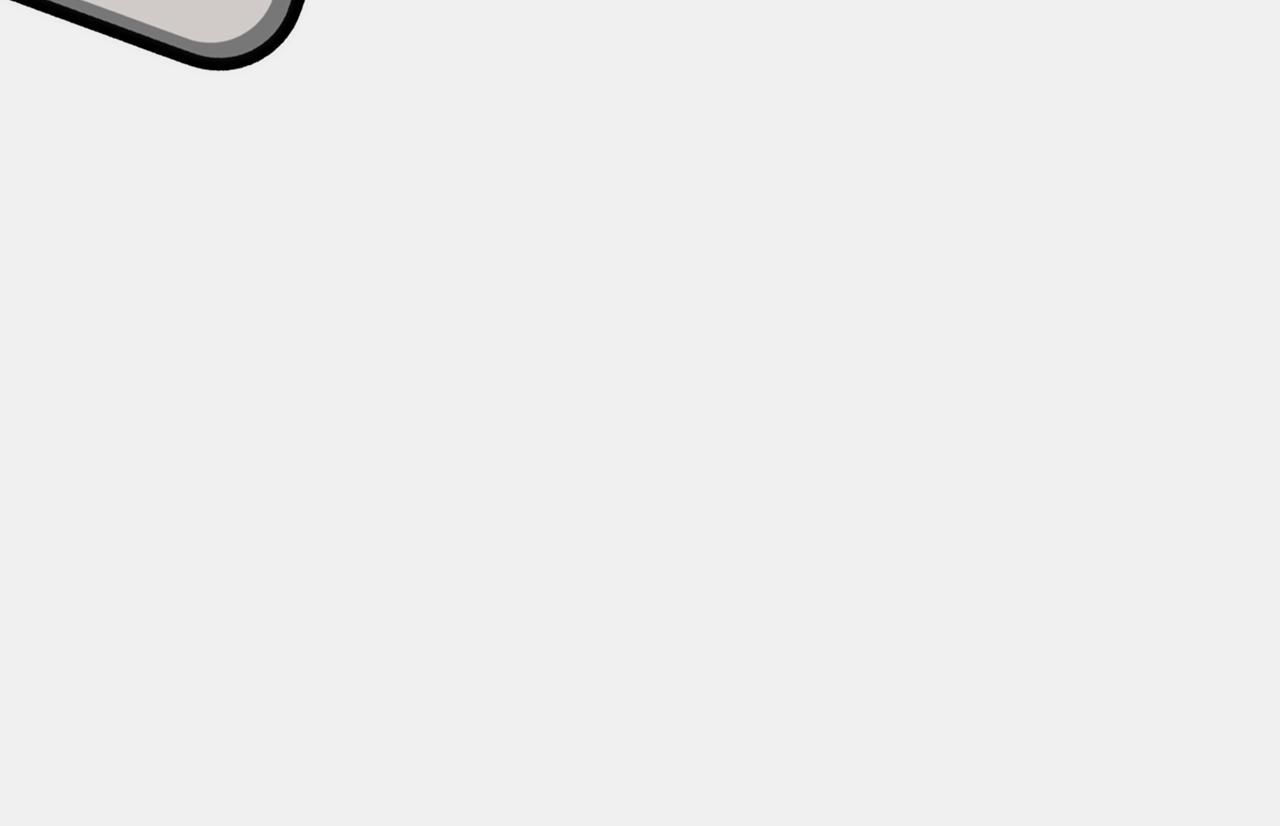
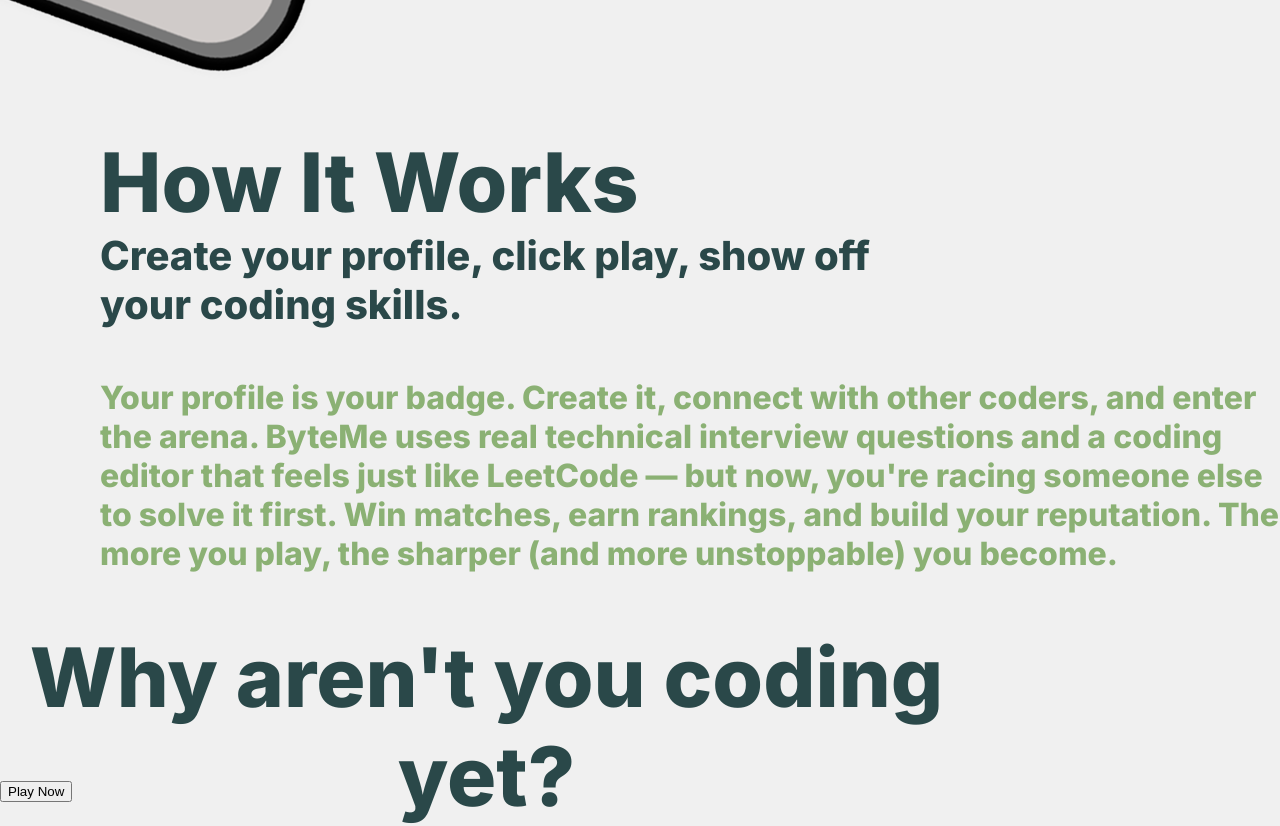
Before and after one commit to KendrickNguyen76/inf124-project, a React (Vite) app in the folder react_frontend/: page / in a window 1280 px wide. Shown: the part 2160-2986 px from the top of the page. Before the commit the page ends 2293 px from the top, so only its background shows below. Built offline with nearby package versions, Linux system fonts and the light colour scheme.

Commit message:
added how it works section

```diff
--- a/react_frontend/src/Components/Pages/Home.css
+++ b/react_frontend/src/Components/Pages/Home.css
@@ -96,5 +96,31 @@
   margin: 0;
   padding: 0 0 0 100px;;
 }
+/*End of: Features Section */
 
-/*End of: Features Section */
+
+/* Start of How It Works Section  */
+.how_it_works_section {
+    display: flex;
+    flex-direction: column;
+    align-items: left;
+    justify-content: center;
+}
+.how_it_works_section h1{
+    margin: 0;
+    padding: 0 0 0 100px;
+    text-align: left;
+}
+.how_it_works_section h2{
+    margin: 0;
+    padding: 0 0 50px 100px;
+    text-align: left;
+}
+  /*End of: How It Works Section */
+
+
+/* Start of Play Now Section  */
+
+
+
+/* End of Play Now Section  */
--- a/react_frontend/src/Components/Pages/Home.jsx
+++ b/react_frontend/src/Components/Pages/Home.jsx
@@ -30,7 +30,10 @@
   <div className="about_section">
     <h1>About Us</h1>
     <h2>
-      We want you to start <em>loving <u>techincal interview questions</u> </em>
+      We want you to start{" "}
+      <em>
+        loving <u>techincal interview questions</u>{" "}
+      </em>
     </h2>
     <p>
       At ByteMe, we believe technical interview questions don't have to be
@@ -66,6 +69,28 @@
   </div>
 );
 
+const HowItWorksSection = () => (
+  <div className="how_it_works_section">
+    <h1>How It Works</h1>
+    <h2>Create your profile, click play, show off your coding skills.</h2>
+    <p>
+      Your profile is your badge. Create it, connect with other coders, and
+      enter the arena. ByteMe uses real technical interview questions and a
+      coding editor that feels just like LeetCode — but now, you're racing
+      someone else to solve it first. Win matches, earn rankings, and build your
+      reputation. The more you play, the sharper (and more unstoppable) you
+      become.
+    </p>
+  </div>
+);
+
+const PlayNowSection = () => (
+  <div className="play_now_section">
+    <h1>Why aren't you coding yet?</h1>
+    <button className="play_now_button">Play Now</button>
+  </div>
+);
+
 const Home = () => {
   return (
     <div className="home">
@@ -75,6 +100,8 @@
       </div>
       <AboutSection />
       <FeaturesSection />
+      <HowItWorksSection />
+      <PlayNowSection />
     </div>
   );
 };
```
